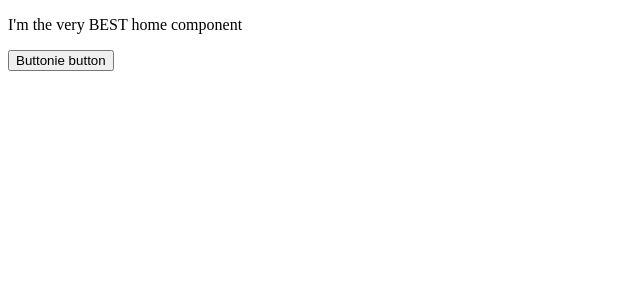
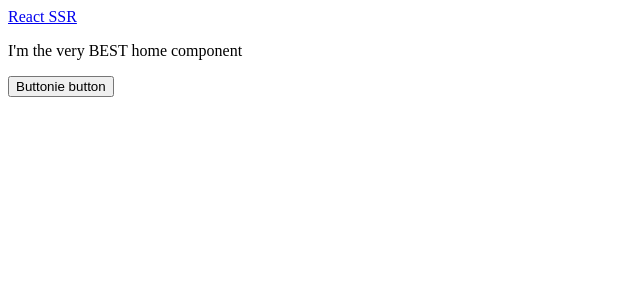
Before and after one commit to eyerean/SSR_server, a React app: page / in a window 1280 px wide. Shown: the top 300 px of the page, without its empty margins (0-640 px from the left). Built offline with nearby package versions, Linux system fonts and the light colour scheme; the HTML template or start-up script is replaced by a standard one.

Commit message:
add header

```diff
--- a/src/client/App.js
+++ b/src/client/App.js
@@ -1,9 +1,11 @@
 import React from 'react';
 import {renderRoutes} from 'react-router-config';
+import Header from './components/Header';
 
 const App = ({route}) => {
   return (
     <div>
+      <Header/>
       {renderRoutes(route.routes)}
     </div>
   );
--- /dev/null
+++ b/src/client/components/Header.js
@@ -0,0 +1,10 @@
+import React from 'react';
+import {Link} from 'react-router-dom';
+
+export default () => {
+  return(
+    <div>
+      <Link to="/">React SSR</Link>
+    </div>
+  );
+}
```
